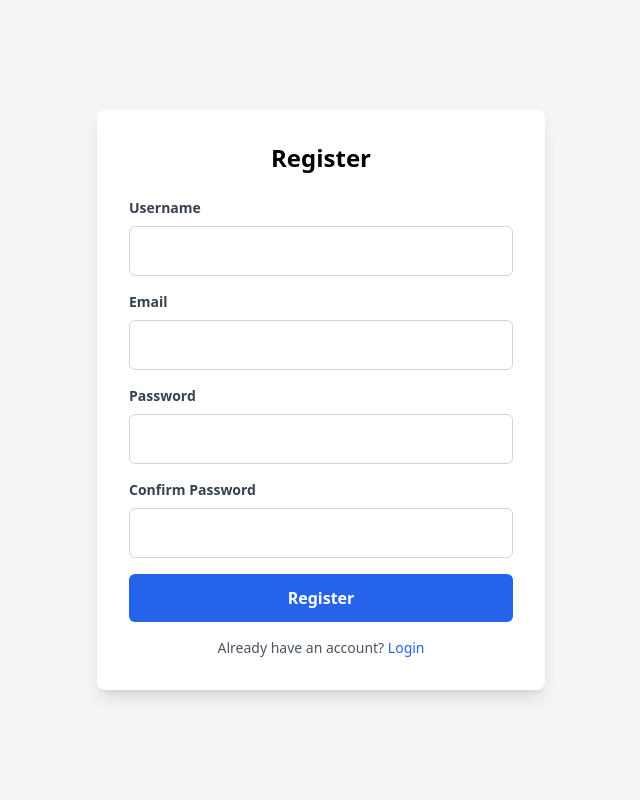
After one commit to Bishalkl/User_reg_and_Log_sys, a PHP site: page /signup.php in a window 1280 px wide. The commit adds this page. Shown: the whole page, without its empty margins (319-959 px from the left). Run offline with PHP 8.4, Linux system fonts and the light colour scheme; some libraries are stand-ins or nearby versions.

Commit message:
minor change

```diff
--- /dev/null
+++ b/index.php
@@ -0,0 +1,3 @@
+<?php
+require "navbar.php";
+require "footer.php";
--- /dev/null
+++ b/signup.php
@@ -0,0 +1,55 @@
+<!DOCTYPE html>
+<html lang="en">
+<head>
+  <meta charset="UTF-8">
+  <meta name="viewport" content="width=device-width, initial-scale=1.0">
+  <title>Registration Form</title>
+  <script src="https://cdn.tailwindcss.com"></script>
+</head>
+<body class="bg-gray-100 flex justify-center items-center min-h-screen">
+
+  <div class="w-full max-w-md p-8 bg-white rounded-lg shadow-lg">
+    <h2 class="text-2xl font-bold text-center mb-6">Register</h2>
+
+    <!-- Registration Form -->
+    <form action="./includes/signup.inc.php" method="POST">
+      <!-- hidden input  -->
+       <input type="hidden" name="action" value="signup">
+
+      <!-- Full Name -->
+      <div class="mb-4">
+        <label for="username" class="block text-sm font-semibold text-gray-700">Username</label>
+        <input type="text" id="full-name" name="username" required class="w-full mt-2 p-3 border border-gray-300 rounded-md focus:outline-none focus:ring-2 focus:ring-blue-400">
+      </div>
+
+      <!-- Email -->
+      <div class="mb-4">
+        <label for="email" class="block text-sm font-semibold text-gray-700">Email</label>
+        <input type="email" id="email" name="email" required class="w-full mt-2 p-3 border border-gray-300 rounded-md focus:outline-none focus:ring-2 focus:ring-blue-400">
+      </div>
+
+      <!-- Password -->
+      <div class="mb-4">
+        <label for="password" class="block text-sm font-semibold text-gray-700">Password</label>
+        <input type="password" id="password" name="password" required class="w-full mt-2 p-3 border border-gray-300 rounded-md focus:outline-none focus:ring-2 focus:ring-blue-400">
+      </div>
+
+      <!-- Confirm Password -->
+      <div class="mb-4">
+        <label for="confirm-password" class="block text-sm font-semibold text-gray-700">Confirm Password</label>
+        <input type="password" id="confirm-password" name="confirm-password" required class="w-full mt-2 p-3 border border-gray-300 rounded-md focus:outline-none focus:ring-2 focus:ring-blue-400">
+      </div>
+
+      <!-- Submit Button -->
+      <div class="mb-4">
+        <button type="submit" class="w-full py-3 bg-blue-600 text-white font-semibold rounded-md hover:bg-blue-500 focus:outline-none focus:ring-2 focus:ring-blue-400">Register</button>
+      </div>
+
+      <!-- Login Link -->
+      <div class="text-center">
+        <p class="text-sm text-gray-600">Already have an account? <a href="./login.php" class="text-blue-600 hover:underline">Login</a></p>
+      </div>
+    </form>
+  </div>
+</body>
+</html>
```
Also changed, not shown: footer.php (added, +28 -0 lines), includes/dbh.inc.php (+4 -5 lines), includes/signup.inc.php (+6 -5 lines), login.php (added, +41 -0 lines), navbar.php (added, +29 -0 lines).
